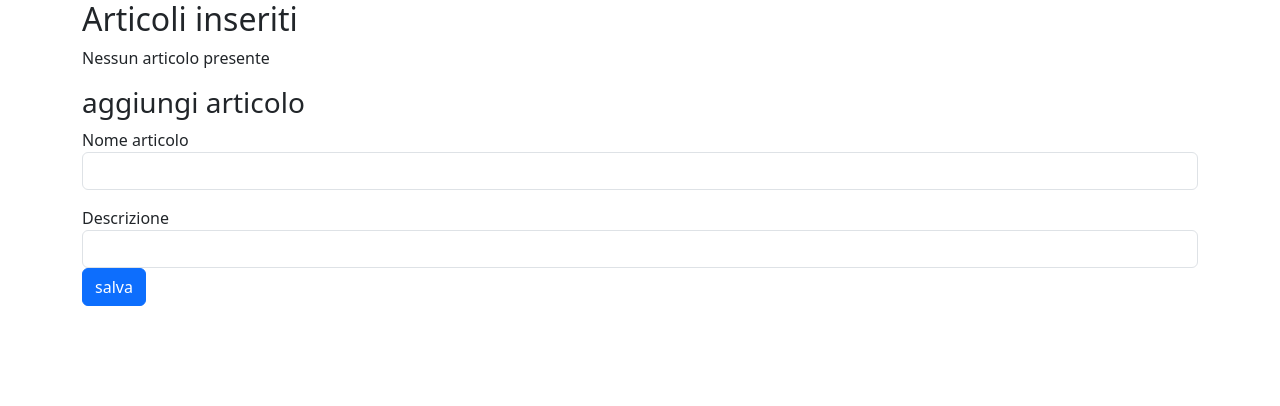
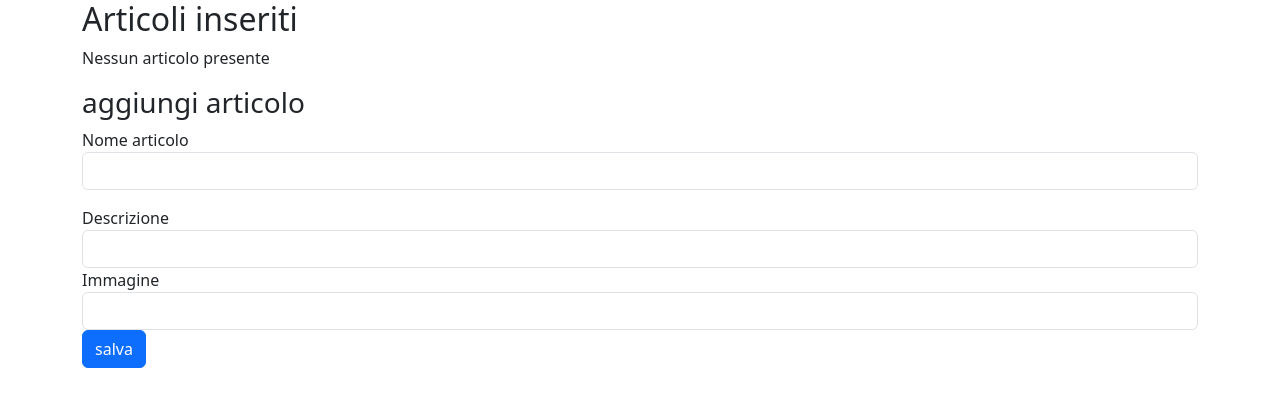
Before and after one commit to BartCatalano/react-form-multifield, a React (Vite) app: page / in a window 1280 px wide. Shown: the top 406 px of the page. Built offline with nearby package versions, Linux system fonts and the light colour scheme.

Commit message:
feat: sistemo l'esercizio

```diff
--- a/src/App.jsx
+++ b/src/App.jsx
@@ -5,6 +5,7 @@ function App() {
 const  [lista, setLista] = useState ([]);
 const [articoloName, setArticoloName ] = useState ("");
 const [articoloDescription, setArticoloDescription] = useState("");
+const [immagineInsert, setImmagineInsert] = useState("");
 
 const handArticleForm = (event) => {
   event.preventDefault ();
@@ -12,19 +13,21 @@ const handArticleForm = (event) => {
   const newArticle = {
     id: Date.now(),
     title : articoloName,
-    description: articoloDescription
+    description: articoloDescription,
+    immagine: immagineInsert,
   }
   const newArray = [...lista, newArticle];
 
 
   setLista (newArray );
   setArticoloName("");
-  setArticoloDescription("")
+  setArticoloDescription("");
+  setImmagineInsert("")
 
 }
 
-const cancella = (idDaCancella) => {
-  const newArray = lista.filter(curArticolo => curArticolo.id !== idDaCancella);
+const cancella = (idDaCancellare) => {
+  const newArray = lista.filter(curArticolo => curArticolo.id !== idDaCancellare);
 
 setLista(newArray)
 }
@@ -43,8 +46,10 @@ setLista(newArray)
             <div className="card-body">
               <h4>{curItem.title}</h4>
               <p>{curItem.description}</p>
+              <div><img src={curItem.immagine} alt="" /></div>
               <button onClick={()=> cancella(curItem.id)} className="btn btn-danger">cancella</button>
             </div>
+
           </div>
         </div>
       ))
@@ -73,6 +78,14 @@ setLista(newArray)
         value={articoloDescription}
         onChange={(event)=> setArticoloDescription(event.target.value)}/>
       </div>
+      <div>
+      <label htmlFor="immagineInsert">Immagine</label>
+        <input type="text"
+        className="form-control"
+        id="immagineInsert"
+        value={immagineInsert}
+        onChange={(event)=> setImmagineInsert(event.target.value)}/>
+      </div>
       <button type="submit" className="btn btn-primary">salva</button>
     </form>
   </section>
```
